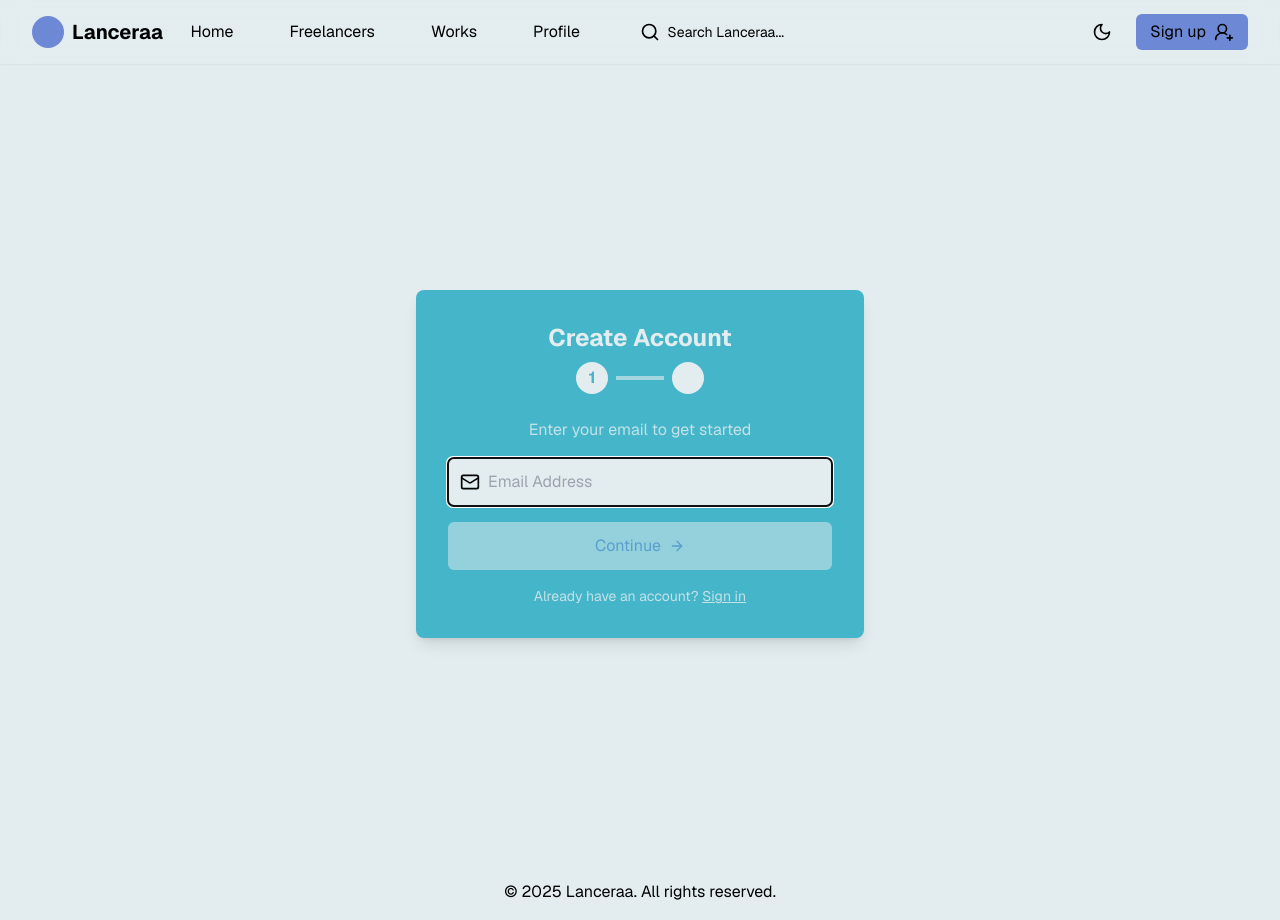
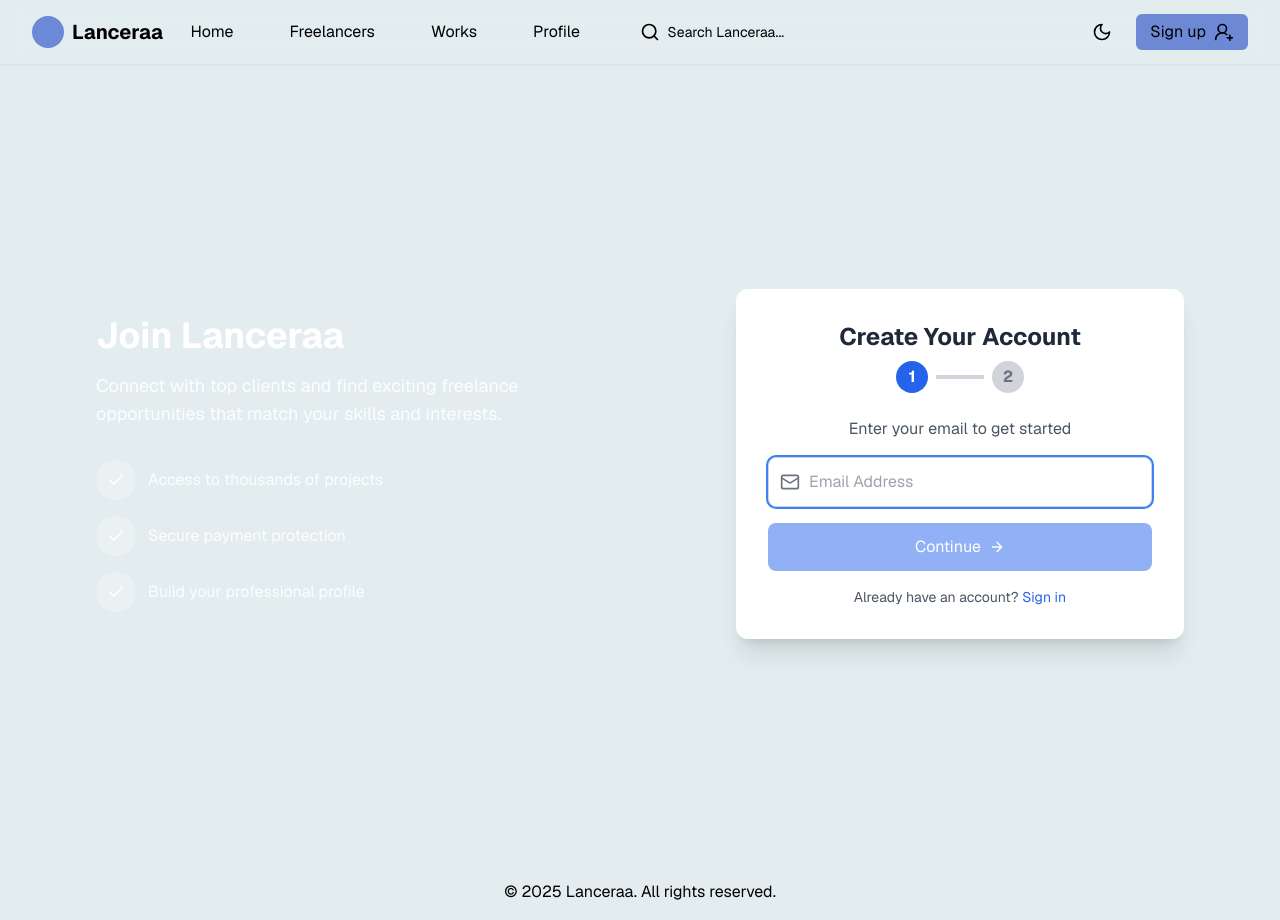
Before and after one commit to biplovgautam/lanceraa-frontend, a Next.js app: page /signup in a window 1280 px wide. Built offline with nearby package versions, Linux system fonts and the light colour scheme; no server answers.

Commit message:
singup frontend little changes

```diff
--- a/src/app/(auth)/signup/page.tsx
+++ b/src/app/(auth)/signup/page.tsx
@@ -3,6 +3,7 @@
 import { useState, useEffect } from 'react'
 import { Mail, Lock, ArrowRight, Check, ArrowLeft, X } from 'lucide-react'
 import { config } from '@/config'
+import Link from 'next/link'
 
 export default function SignupPage() {
   const [currentStep, setCurrentStep] = useState(1)
@@ -21,7 +22,6 @@ export default function SignupPage() {
     message: ''
   })
 
-  // Add password validation state
   const [passwordValidation, setPasswordValidation] = useState({
     minLength: false,
     hasUppercase: false,
@@ -30,20 +30,16 @@ export default function SignupPage() {
     hasSpecial: false
   })
 
-  // Email validation function
   const isValidEmail = (email: string) => {
     const emailRegex = /^[^\s@]+@[^\s@]+\.[^\s@]+$/
     return emailRegex.test(email)
   }
 
-  // Password strength validation
   const isStrongPassword = (password: string) => {
-    // At least 8 characters, contains uppercase, lowercase, number and special character
     const passwordRegex = /^(?=.*[a-z])(?=.*[A-Z])(?=.*\d)(?=.*[@$!%*?&])[A-Za-z\d@$!%*?&]{8,}$/
     return passwordRegex.test(password)
   }
 
-  // Check password requirements as user types
   useEffect(() => {
     const password = formData.password
 
@@ -56,10 +52,8 @@ export default function SignupPage() {
     })
   }, [formData.password])
 
-  // Calculate overall password strength
   const passwordStrength = Object.values(passwordValidation).filter(Boolean).length
 
-  // Get the first missing requirement (if any)
   const getFirstMissingRequirement = () => {
     if (!passwordValidation.minLength) {
       return { type: 'minLength', message: 'Password must be at least 8 characters' }
@@ -79,14 +73,11 @@ export default function SignupPage() {
     return null
   }
 
-  // Handler for step 1 - Email validation
   const handleCheckEmail = async (e: React.FormEvent) => {
     e.preventDefault()
 
-    // Reset alert
     setAlert({ show: false, type: '', message: '' })
 
-    // Validate email format
     if (!isValidEmail(formData.email)) {
       setAlert({
         show: true,
@@ -99,7 +90,6 @@ export default function SignupPage() {
     setIsCheckingEmail(true)
 
     try {
-      // Check if email already exists
       const apiEndpoint = `${config.apiUrl}/api/auth/check-email`
       const response = await fetch(apiEndpoint, {
         method: 'POST',
@@ -111,13 +101,10 @@ export default function SignupPage() {
 
       const data = await response.json()
 
-      // Handle the response according to our EmailExists schema
       if (response.ok) {
         if (data.exists === false) {
-          // Email is available, proceed to next step
           setCurrentStep(2)
         } else {
-          // Email already exists
           setAlert({
             show: true,
             type: 'error',
@@ -125,7 +112,6 @@ export default function SignupPage() {
           })
         }
       } else {
-        // API error
         setAlert({
           show: true,
           type: 'error',
@@ -135,7 +121,6 @@ export default function SignupPage() {
     } catch (error) {
       console.error('Error checking email:', error)
 
-      // For development purposes, show detailed error
       setAlert({
         show: true,
         type: 'error',
@@ -146,14 +131,11 @@ export default function SignupPage() {
     }
   }
 
-  // Main signup handler (step 2)
   const handleSignup = async (e: React.FormEvent) => {
     e.preventDefault()
 
-    // Reset alert
     setAlert({ show: false, type: '', message: '' })
 
-    // Validate password strength
     if (!isStrongPassword(formData.password)) {
       setAlert({
         show: true,
@@ -163,7 +145,6 @@ export default function SignupPage() {
       return
     }
 
-    // Validate passwords match
     if (formData.password !== formData.confirmPassword) {
       setAlert({
         show: true,
@@ -209,26 +190,18 @@ export default function SignupPage() {
           message: data.message || 'Account created! Redirecting to verification page...'
         })
 
-        // Clear sensitive data
         setFormData({
           ...formData,
           password: '',
           confirmPassword: ''
         })
 
-        // Store user ID in localStorage for better persistence
         localStorage.setItem('verification_user_id', data.user_id);
 
         console.log("Signup successful, redirecting to verification with user_id:", data.user_id);
 
-        // Use router for more reliable navigation
         setTimeout(() => {
-          // Two options:
-          // Option 1: window.location (hard navigation)
           window.location.href = `/verify-email/${data.user_id}`;
-
-          // Option 2: Use Next.js router (if imported)
-          // router.push(`/verify-email/${data.user_id}`);
         }, 2000);
       } else {
         setAlert({
@@ -249,36 +222,65 @@ export default function SignupPage() {
     }
   }
 
-  // Handle back button in step 2
   const handleBack = () => {
     setCurrentStep(1)
   }
 
   return (
-    <div className="min-h-screen flex items-center justify-center bg-[var(--background)]">
-      <div className="bg-[var(--primary)] p-8 rounded-lg shadow-lg w-full max-w-md">
-        <h2 className="text-2xl font-bold mb-2 text-center text-[var(--background)]">Create Account</h2>
+    <div className="min-h-screen w-full flex flex-col md:flex-row bg-gradient-to-b from-[var(--primary)] to-[var(--primary-dark)]">
+      <div className="hidden md:flex md:w-1/2 flex-col justify-center items-center p-8 text-white">
+        <div className="max-w-md">
+          <h1 className="text-4xl font-bold mb-4">Join Lanceraa</h1>
+          <p className="text-lg opacity-90 mb-6">
+            Connect with top clients and find exciting freelance opportunities that match your skills and interests.
+          </p>
+          <div className="space-y-4 mt-8">
+            <div className="flex items-center space-x-3">
+              <div className="w-10 h-10 rounded-full bg-white bg-opacity-20 flex items-center justify-center">
+                <Check className="text-white" size={20} />
+              </div>
+              <p className="opacity-90">Access to thousands of projects</p>
+            </div>
+            <div className="flex items-center space-x-3">
+              <div className="w-10 h-10 rounded-full bg-white bg-opacity-20 flex items-center justify-center">
+                <Check className="text-white" size={20} />
+              </div>
+              <p className="opacity-90">Secure payment protection</p>
+            </div>
+            <div className="flex items-center space-x-3">
+              <div className="w-10 h-10 rounded-full bg-white bg-opacity-20 flex items-center justify-center">
+                <Check className="text-white" size={20} />
+              </div>
+              <p className="opacity-90">Build your professional profile</p>
+            </div>
+          </div>
+        </div>
+      </div>
 
-        {/* Step indicator */}
+      <div className="w-full md:w-1/2 flex items-center justify-center min-h-screen p-4">
+        <div className="bg-white dark:bg-gray-800 rounded-xl shadow-xl w-full max-w-md p-6 md:p-8">
+          <h2 className="text-2xl font-bold mb-2 text-center text-gray-800 dark:text-white">
+            {currentStep === 1 ? 'Create Your Account' : 'Set Password'}
+          </h2>
+
           <div className="flex items-center justify-center mb-6">
             <div className="flex items-center">
-            <div className="w-8 h-8 rounded-full bg-[var(--background)] flex items-center justify-center text-[var(--primary)] font-bold">
+              <div className="w-8 h-8 rounded-full bg-blue-600 flex items-center justify-center text-white font-bold">
                 {currentStep > 1 ? <Check size={16} /> : '1'}
               </div>
-            <div className="h-1 w-12 bg-[var(--background)] mx-2 opacity-60"></div>
+              <div className="h-1 w-12 bg-gray-300 dark:bg-gray-600 mx-2"></div>
               <div className={`w-8 h-8 rounded-full flex items-center justify-center font-bold ${
                 currentStep === 2
-                ? 'bg-[var(--background)] text-[var(--primary)]'
-                : 'bg-[var(--background)] bg-opacity-40 text-[var(--background)]'
+                  ? 'bg-blue-600 text-white'
+                  : 'bg-gray-300 dark:bg-gray-600 text-gray-500 dark:text-gray-400'
               }`}>
                 2
               </div>
             </div>
           </div>
 
-        {/* Alert Message */}
           {alert.show && (
-          <div className={`mb-4 p-3 rounded-md text-center ${
+            <div className={`mb-4 p-3 rounded-md text-center text-sm font-medium ${
               alert.type === 'success'
                 ? 'bg-green-100 text-green-700 dark:bg-green-900 dark:text-green-100'
                 : 'bg-red-100 text-red-700 dark:bg-red-900 dark:text-red-100'
@@ -287,21 +289,20 @@ export default function SignupPage() {
             </div>
           )}
 
-        {/* Step 1: Email Input */}
           {currentStep === 1 && (
             <form onSubmit={handleCheckEmail} className="space-y-4">
               <div className="text-center mb-4">
-              <p className="text-[var(--background)] opacity-80">
+                <p className="text-gray-600 dark:text-gray-300">
                   Enter your email to get started
                 </p>
               </div>
 
               <div className="relative">
-              <Mail className="absolute left-3 top-1/2 transform -translate-y-1/2 text-[var(--text)]" size={20} />
+                <Mail className="absolute left-3 top-1/2 transform -translate-y-1/2 text-gray-500 dark:text-gray-400" size={20} />
                 <input
                   type="email"
                   placeholder="Email Address"
-                className="w-full pl-10 pr-4 py-3 rounded-md bg-[var(--background)] text-[var(--text)]"
+                  className="w-full pl-10 pr-4 py-3 rounded-lg border border-gray-300 dark:border-gray-600 bg-white dark:bg-gray-700 text-gray-800 dark:text-white focus:outline-none focus:ring-2 focus:ring-blue-500"
                   value={formData.email}
                   onChange={(e) => setFormData({...formData, email: e.target.value})}
                   required
@@ -312,7 +313,7 @@ export default function SignupPage() {
               <button
                 type="submit"
                 disabled={isCheckingEmail || !formData.email}
-              className="w-full flex items-center justify-center bg-[var(--background)] text-[var(--accent)] py-3 rounded-md hover:opacity-90 transition-opacity disabled:opacity-50 disabled:cursor-not-allowed"
+                className="w-full flex items-center justify-center bg-blue-600 hover:bg-blue-700 text-white py-3 rounded-lg transition-colors disabled:opacity-50 disabled:cursor-not-allowed"
               >
                 {isCheckingEmail ? 'Checking...' : (
                   <>
@@ -323,28 +324,27 @@ export default function SignupPage() {
               </button>
 
               <div className="text-center mt-6">
-              <p className="text-[var(--background)] opacity-80 text-sm">
-                Already have an account? <a href="/login" className="underline">Sign in</a>
+                <p className="text-gray-600 dark:text-gray-300 text-sm">
+                  Already have an account? <Link href="/login" className="text-blue-600 dark:text-blue-400 hover:underline">Sign in</Link>
                 </p>
               </div>
             </form>
           )}
 
-        {/* Step 2: Password Input */}
           {currentStep === 2 && (
             <form onSubmit={handleSignup} className="space-y-4">
               <div className="text-center mb-4">
-              <p className="text-[var(--background)] opacity-80">
+                <p className="text-gray-600 dark:text-gray-300">
                   Create a secure password for {formData.email}
                 </p>
               </div>
 
               <div className="relative">
-              <Lock className="absolute left-3 top-1/2 transform -translate-y-1/2 text-[var(--text)]" size={20} />
+                <Lock className="absolute left-3 top-1/2 transform -translate-y-1/2 text-gray-500 dark:text-gray-400" size={20} />
                 <input
                   type="password"
                   placeholder="Password"
-                className="w-full pl-10 pr-4 py-3 rounded-md bg-[var(--background)] text-[var(--text)]"
+                  className="w-full pl-10 pr-4 py-3 rounded-lg border border-gray-300 dark:border-gray-600 bg-white dark:bg-gray-700 text-gray-800 dark:text-white focus:outline-none focus:ring-2 focus:ring-blue-500"
                   value={formData.password}
                   onChange={(e) => setFormData({...formData, password: e.target.value})}
                   required
@@ -354,22 +354,21 @@ export default function SignupPage() {
               </div>
 
               <div className="relative">
-              <Lock className="absolute left-3 top-1/2 transform -translate-y-1/2 text-[var(--text)]" size={20} />
+                <Lock className="absolute left-3 top-1/2 transform -translate-y-1/2 text-gray-500 dark:text-gray-400" size={20} />
                 <input
                   type="password"
                   placeholder="Confirm Password"
-                className="w-full pl-10 pr-4 py-3 rounded-md bg-[var(--background)] text-[var(--text)]"
+                  className="w-full pl-10 pr-4 py-3 rounded-lg border border-gray-300 dark:border-gray-600 bg-white dark:bg-gray-700 text-gray-800 dark:text-white focus:outline-none focus:ring-2 focus:ring-blue-500"
                   value={formData.confirmPassword}
                   onChange={(e) => setFormData({...formData, confirmPassword: e.target.value})}
                   required
                 />
               </div>
 
-            {/* Password strength indicator */}
               {formData.password && (
                 <div className="mb-2">
                   <div className="flex justify-between items-center mb-1">
-                  <span className="text-xs text-[var(--background)]">
+                    <span className="text-xs text-gray-600 dark:text-gray-300">
                       Password Strength: {
                         passwordStrength === 0 ? 'Very Weak' :
                         passwordStrength <= 2 ? 'Weak' :
@@ -377,11 +376,11 @@ export default function SignupPage() {
                         'As Strong As You!'
                       }
                     </span>
-                  <span className="text-xs text-[var(--background)]">
+                    <span className="text-xs text-gray-600 dark:text-gray-300">
                       {passwordStrength}/5
                     </span>
                   </div>
-                <div className="h-1.5 w-full bg-[var(--background)] bg-opacity-20 rounded-full overflow-hidden">
+                  <div className="h-1.5 w-full bg-gray-200 dark:bg-gray-600 rounded-full overflow-hidden">
                     <div
                       className={`h-full ${
                         passwordStrength <= 2 ? 'bg-red-500' :
@@ -394,57 +393,59 @@ export default function SignupPage() {
                 </div>
               )}
 
-            {/* Sequential requirement validation */}
               {formData.password && (
                 <div className="py-1">
                   {(() => {
-                  // First check if any requirement is missing
                     const missingRequirement = getFirstMissingRequirement()
 
                     if (missingRequirement) {
-                    // Show the first missing requirement
                       return (
                         <div className="flex items-center text-xs">
                           <span className="flex-shrink-0 flex items-center justify-center w-5 h-5 mr-2 rounded-full bg-yellow-500 text-white">
                             <X size={12} />
                           </span>
-                        <span className="text-[var(--background)]">{missingRequirement.message}</span>
+                          <span className="text-gray-700 dark:text-gray-300 font-medium drop-shadow-sm">
+                            {missingRequirement.message}
+                          </span>
                         </div>
                       )
                     }
 
-                  // If no requirements are missing and confirmation doesn't match
                     else if (formData.confirmPassword && formData.password !== formData.confirmPassword) {
                       return (
                         <div className="flex items-center text-xs">
                           <span className="flex-shrink-0 flex items-center justify-center w-5 h-5 mr-2 rounded-full bg-red-500 text-white">
                             <X size={12} />
                           </span>
-                        <span className="text-red-400">Passwords do not match</span>
+                          <span className="text-red-600 dark:text-red-400 font-medium drop-shadow-sm">
+                            Passwords do not match
+                          </span>
                         </div>
                       )
                     }
 
-                  // If password requirements are met and confirmation password matches
                     else if (formData.confirmPassword && formData.password === formData.confirmPassword) {
                       return (
                         <div className="flex items-center text-xs">
-                        <span className="flex-shrink-0 flex items-center justify-center w-5 h-5 mr-2 rounded-full bg-[var(--accent)] text-white">
+                          <span className="flex-shrink-0 flex items-center justify-center w-5 h-5 mr-2 rounded-full bg-blue-600 text-white">
                             <Check size={12} />
                           </span>
-                        <span className="text-[var(--accent)]">You're good to go!</span>
+                          <span className="text-blue-600 dark:text-blue-400 font-medium drop-shadow-sm">
+                            You're good to go!
+                          </span>
                         </div>
                       )
                     }
 
-                  // If password requirements are met but no confirmation password yet
                     else if (Object.values(passwordValidation).every(Boolean)) {
                       return (
                         <div className="flex items-center text-xs">
                           <span className="flex-shrink-0 flex items-center justify-center w-5 h-5 mr-2 rounded-full bg-green-500 text-white">
                             <Check size={12} />
                           </span>
-                        <span className="text-[var(--background)]">Password meets all requirements. Please confirm it.</span>
+                          <span className="text-gray-700 dark:text-gray-300 font-medium drop-shadow-sm">
+                            Password meets all requirements. Please confirm it.
+                          </span>
                         </div>
                       )
                     }
@@ -458,7 +459,7 @@ export default function SignupPage() {
                 <button
                   type="button"
                   onClick={handleBack}
-                className="w-12 flex items-center justify-center bg-[var(--background)] bg-opacity-50 text-[var(--text)] py-3 rounded-md hover:bg-opacity-60 transition-opacity"
+                  className="w-12 flex items-center justify-center bg-gray-200 dark:bg-gray-700 text-gray-700 dark:text-gray-300 py-3 rounded-lg hover:bg-gray-300 dark:hover:bg-gray-600 transition-colors"
                 >
                   <ArrowLeft size={16} />
                 </button>
@@ -472,7 +473,7 @@ export default function SignupPage() {
                     formData.password !== formData.confirmPassword ||
                     !Object.values(passwordValidation).every(Boolean)
                   }
-                className="flex-1 flex items-center justify-center bg-[var(--background)] text-[var(--accent)] py-3 rounded-md hover:opacity-90 transition-opacity disabled:opacity-50 disabled:cursor-not-allowed"
+                  className="flex-1 flex items-center justify-center bg-blue-600 hover:bg-blue-700 text-white py-3 rounded-lg transition-colors disabled:opacity-50 disabled:cursor-not-allowed"
                 >
                   {isSubmitting ? 'Creating Account...' : 'Create Account'}
                 </button>
@@ -481,5 +482,6 @@ export default function SignupPage() {
           )}
         </div>
       </div>
+    </div>
   )
 }
```
Lines whose indentation alone changed are shown as unchanged.
